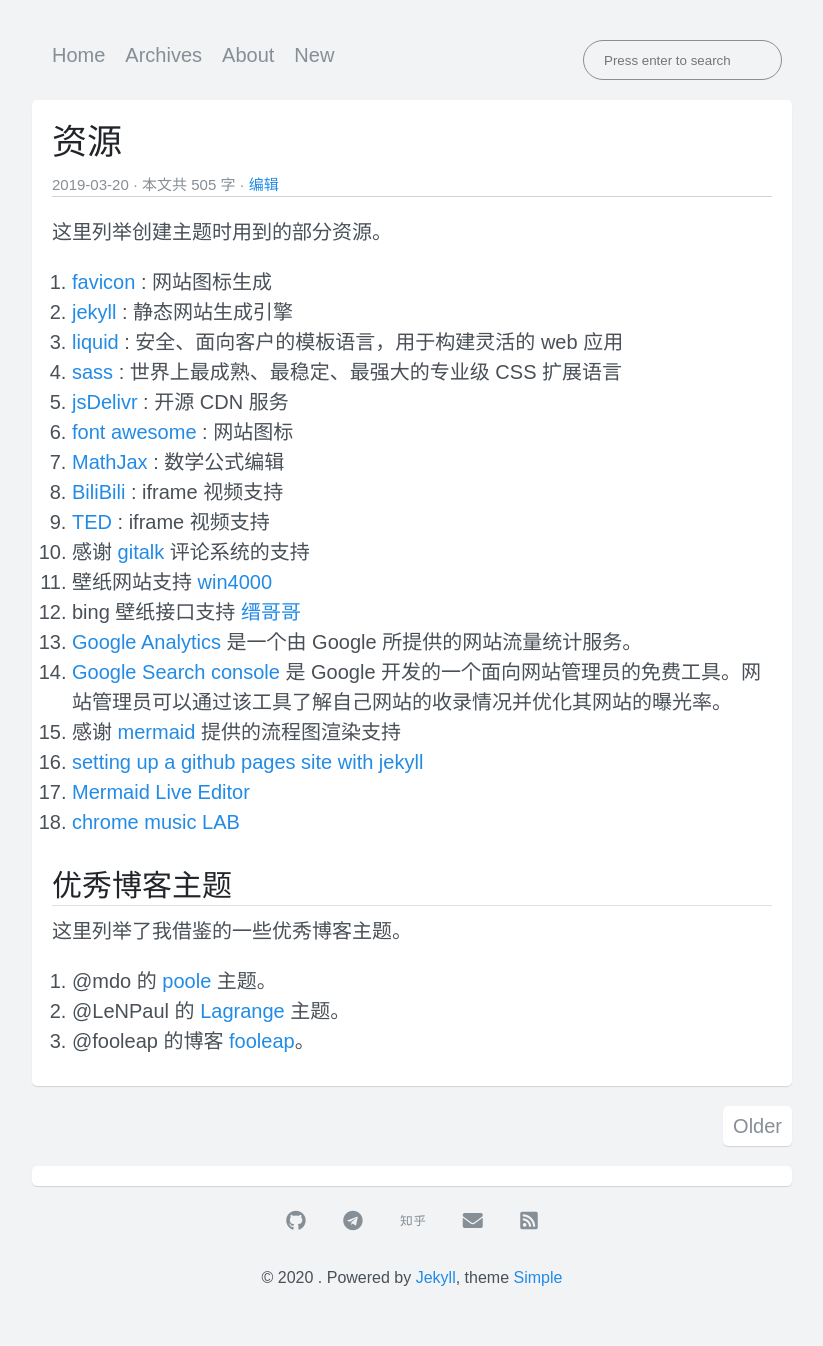
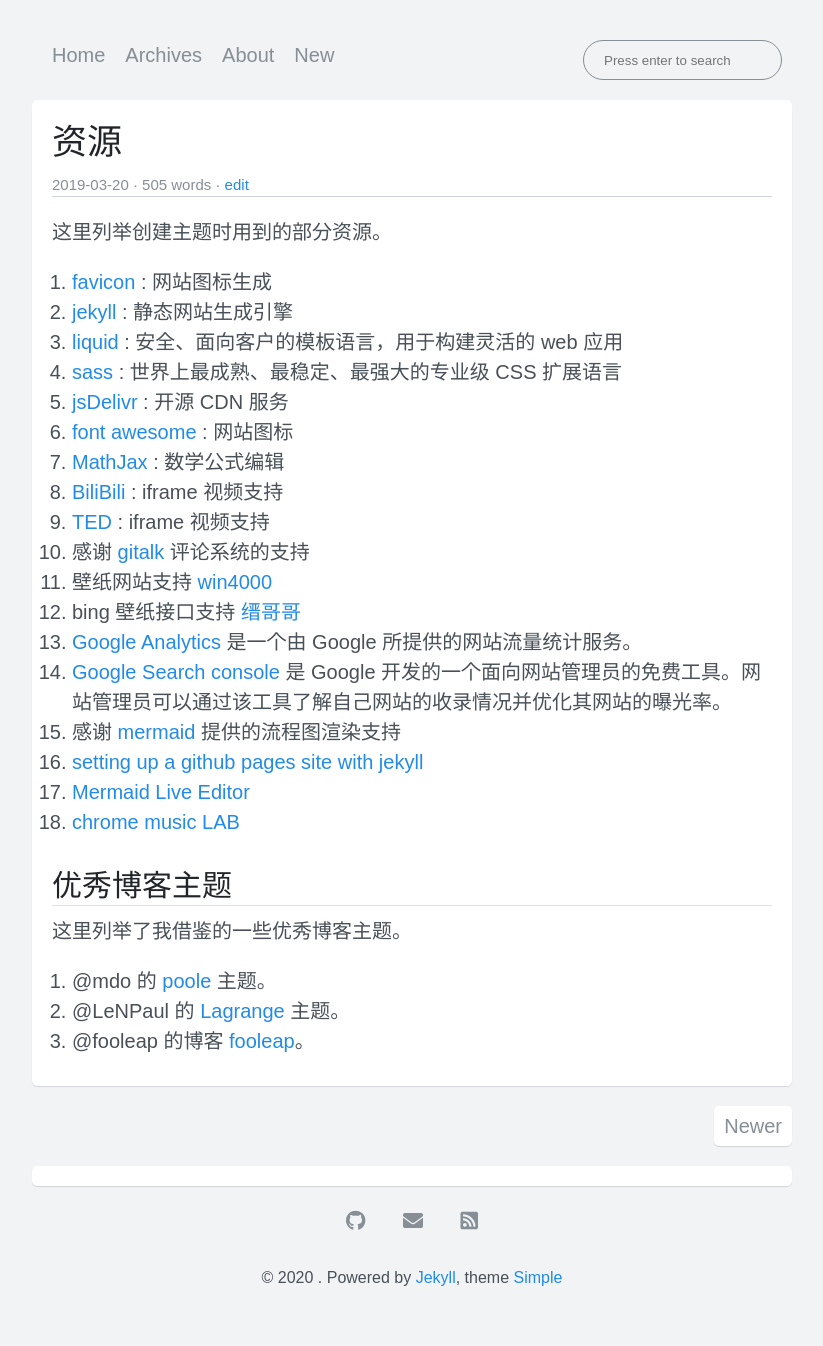
Before and after one commit to whenfung/simple, a Jekyll site: the page built from _posts/2019-03-20-resources.md, in a window 1280 px wide. Shown: the whole page, without its empty margins (228-1051 px from the left). Built offline with Jekyll 4.4.1, drawn with Linux system fonts in a browser that asks for light colours; nearby versions of some CDN libraries; comment, search, counter and statistics services are not loaded.

Commit message:
translate Language to English

```diff
--- a/_data/settings.yml
+++ b/_data/settings.yml
@@ -13,16 +13,16 @@
   link: https://github.com/professordeng/simple
 - icon: false    # weibo
   link: https://weibo.com/codeng
-- icon: telegram
+- icon: false
   link: https://t.me/jekyll_simple
-- icon: zhihu
+- icon: false
   link: https://zhihu.com/people/professordeng
-- icon: false    # linkedin
+- icon: false
   link: https://linkedin.com/in/professordeng
 
 # Customize site text
-prev: Newer
-next: Older
+prev: Older
+next: Newer
 
 prev_page: Newer
 next_page: Older
@@ -34,4 +34,4 @@
 
 read_more: Read More
 
-edit: 编辑
+edit: edit
--- a/_layouts/post.html
+++ b/_layouts/post.html
@@ -7,7 +7,7 @@
     <img src="{{ site.cdn }}/{{ page.img }}" class = "bigimg" />
   {% endif %}
   <h1 class="post-title">{{ page.title }}</h1>
-  <span class="post-meta">{{ page.date | date: '%Y-%m-%d' }} · 本文共 {{ page.content | strip_html | strip_newlines | remove: " " | size }} 字 ·
+  <span class="post-meta">{{ page.date | date: '%Y-%m-%d' }} · {{ page.content | strip_html | strip_newlines | remove: " " | size }} words ·
   <a href="https://github.com/professordeng/simple/edit/gh-pages/{{ page.path }}">{{ site.data.settings.edit }}</a>
   </span>
 
--- a/_sass/layouts/home.scss
+++ b/_sass/layouts/home.scss
@@ -53,6 +53,6 @@
   }
 
   & .next {
-    min-width: 4rem;
+    min-width: 3rem;
   }
 }
--- a/archives.html
+++ b/archives.html
@@ -6,7 +6,7 @@
 {% assign posts_by_year = site.posts | group_by_exp:"post", "post.date | date: '%Y' " %}
 {% for group in posts_by_year %}
 
-<h3 class="archives-title">{{ group.name }} 年（共 {{ group.items | size }} 篇文章）</h3>
+<h3 class="archives-title">{{ group.name }} （{{ group.items | size }}）</h3>
 <ul class="archives">
   {% for post in group.items %}
     <li class="archive-item">
```
